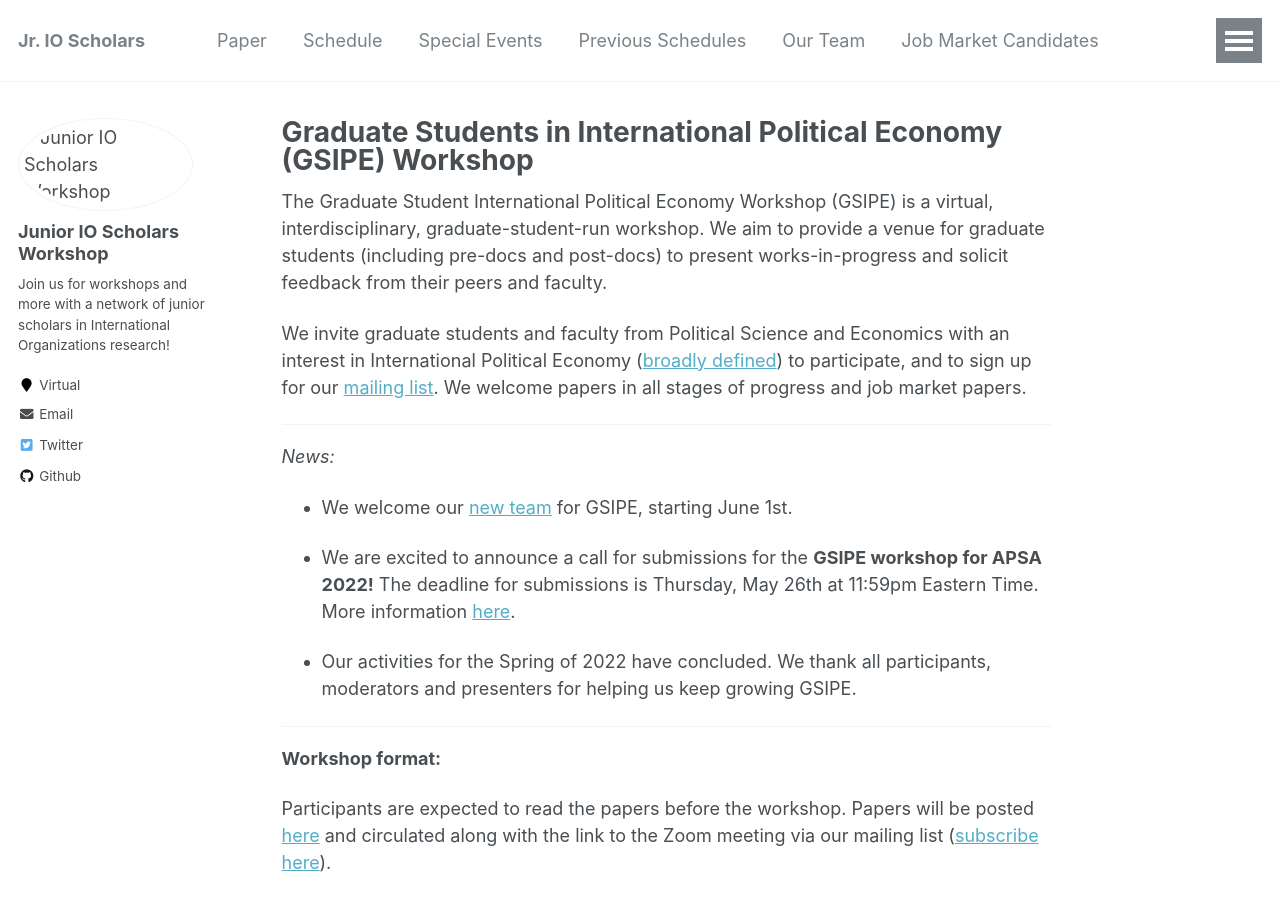
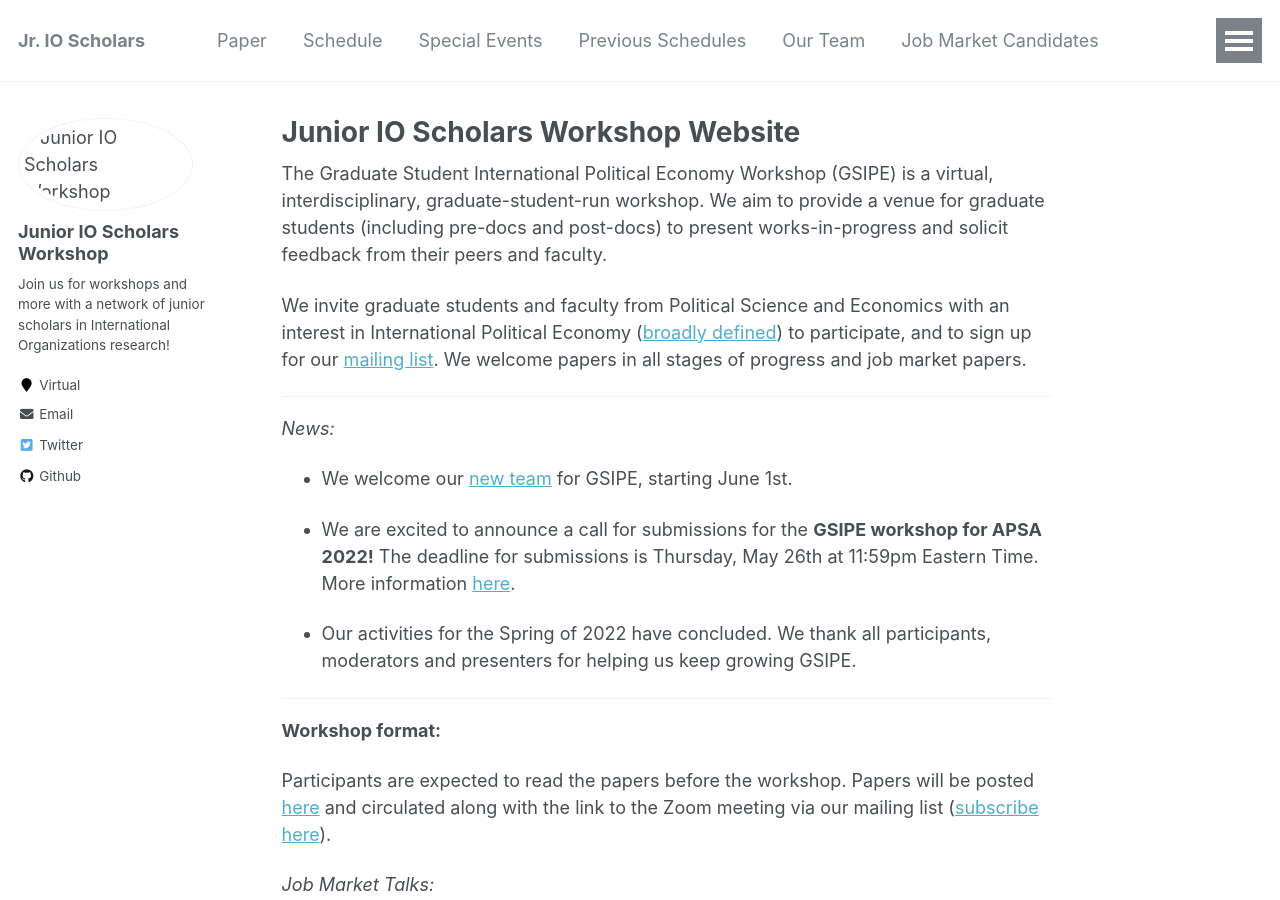
Before and after one commit to IO-workshop/IO-workshop.github.io, a Jekyll site: the page built from _pages/about.md, in a window 1280 px wide and 900 px high. Built offline with Jekyll 4.4.1, drawn with Linux system fonts in a browser that asks for light colours; comment, search, counter and statistics services are not loaded.

Commit message:
updating title of about page

```diff
--- a/_pages/about.md
+++ b/_pages/about.md
@@ -1,6 +1,6 @@
 ---
 permalink: /
-title: "Graduate Students in International Political Economy (GSIPE) Workshop"
+title: "Junior IO Scholars Workshop Website"
 excerpt: "About"
 author_profile: true
 redirect_from:
```
